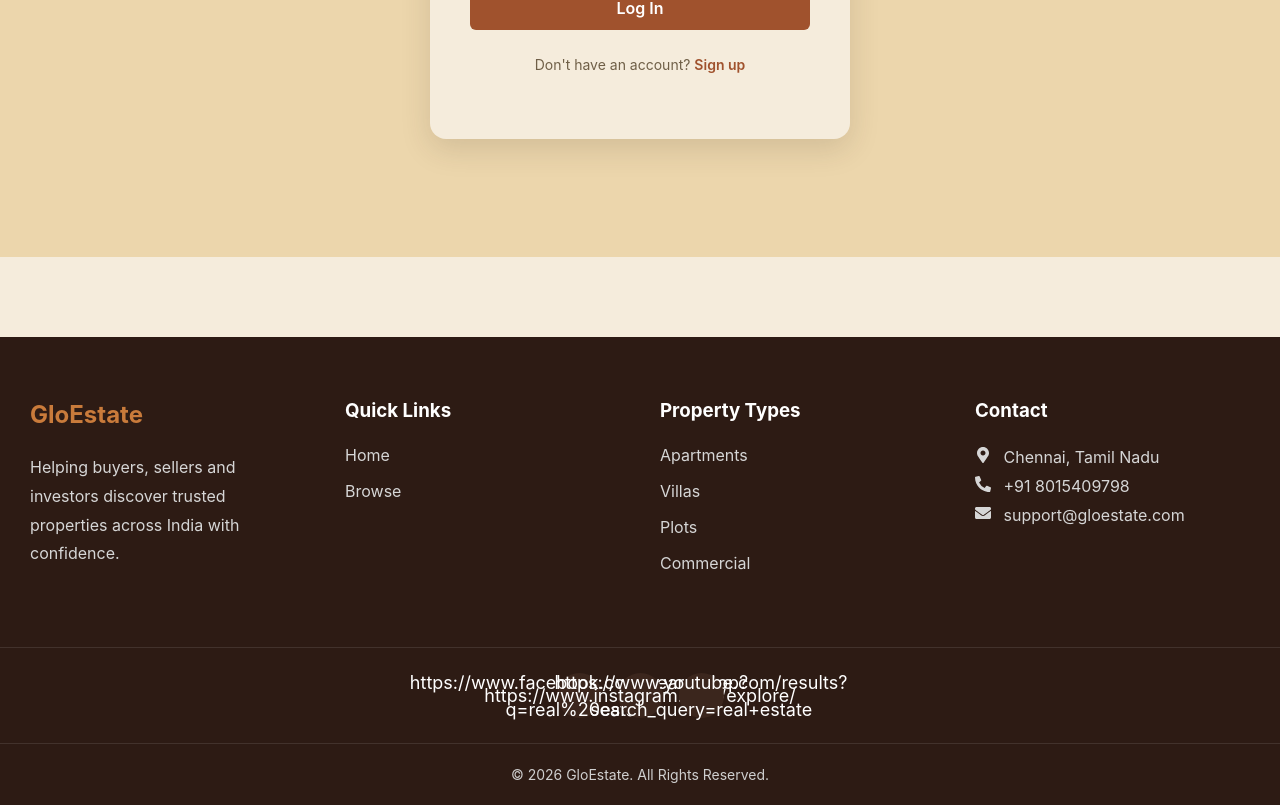
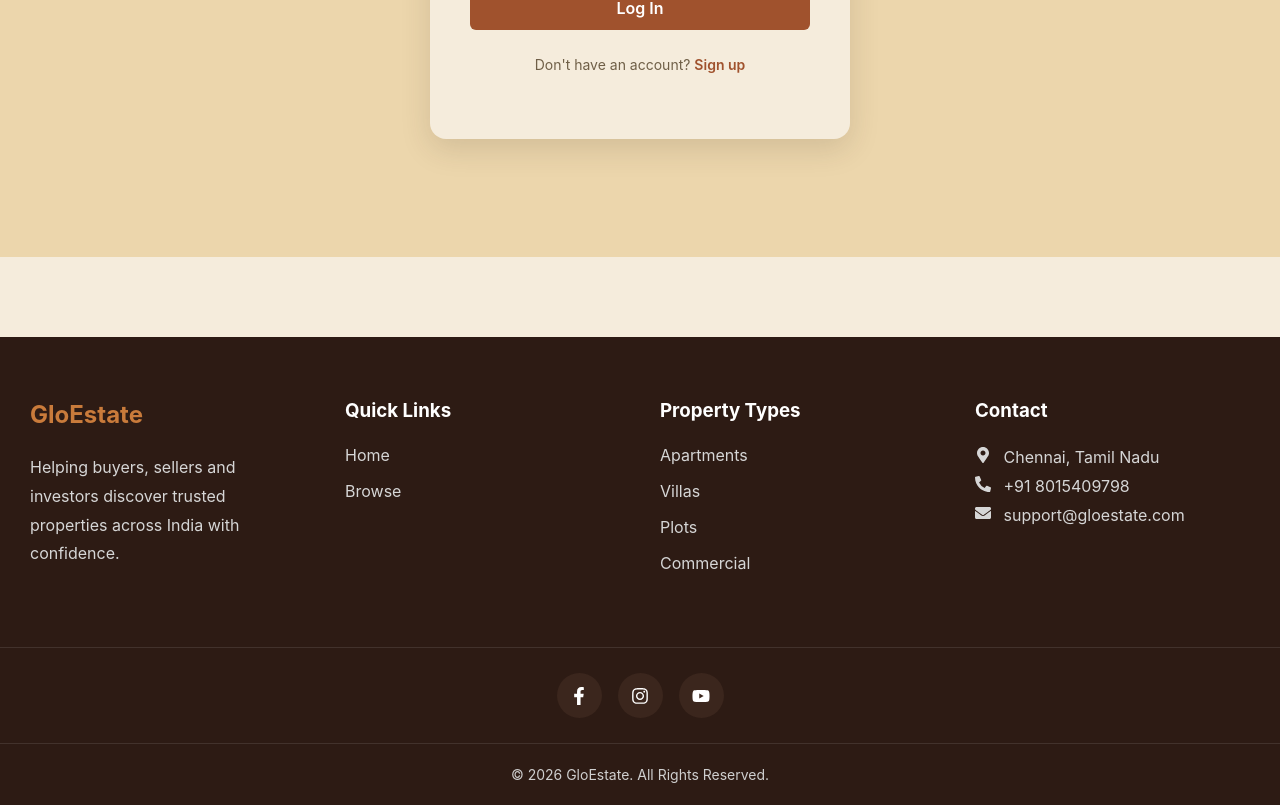
Before and after one commit to mr-Narasimma-the-developer/Gloestate-web, a React (Vite) app in the folder client/: page /login in a window 1280 px wide. Shown: the part 530-1335 px from the top of the page. Built offline with nearby package versions, Linux system fonts and the light colour scheme; no server answers.

Commit message:
change the footer social media link

```diff
--- a/client/src/components/Footer.jsx
+++ b/client/src/components/Footer.jsx
@@ -81,13 +81,13 @@ const Footer = () => {
 
       <div className="footer-social">
 
-        <a href="#"><FaFacebookF />https://www.facebook.com/search/top?q=real%20estate</a>
+        <a href="https://www.facebook.com/search/top?q=real%20estate"><FaFacebookF /></a>
 
-        <a href="#"><FaInstagram />https://www.instagram.com/explore/</a>
+        <a href="https://www.instagram.com/explore"><FaInstagram /></a>
 
         {/* <a href="#"><FaLinkedinIn /></a> */}
 
-        <a href="#"><FaYoutube />https://www.youtube.com/results?search_query=real+estate</a>
+        <a href="https://www.youtube.com/results?search_query=real+estate"><FaYoutube /></a>
 
       </div>
 
```
